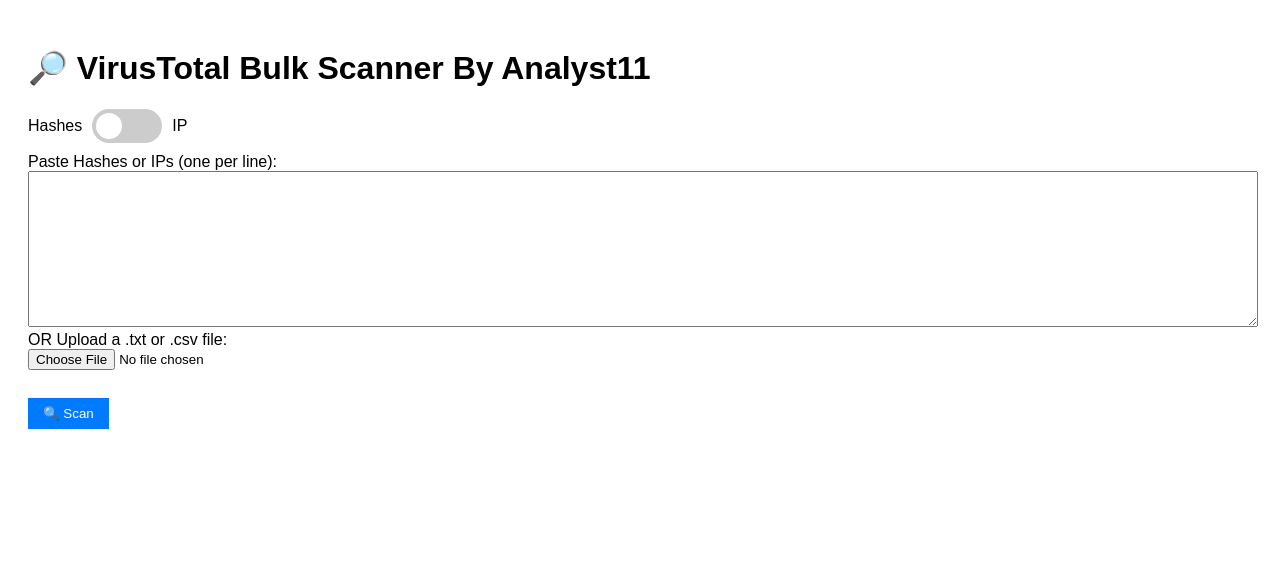
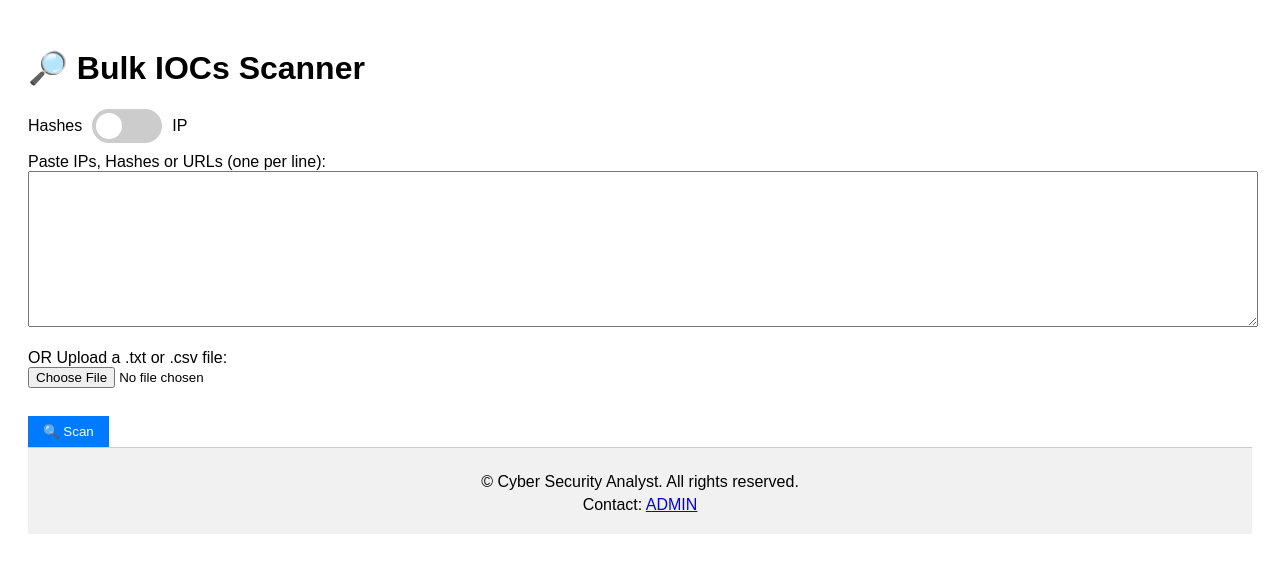
Before and after one commit to virustotalapikey7/vt-bulk-scanner, a Flask app: page / in a window 1280 px wide. Shown: the top 573 px of the page. Run offline with Flask 3, Linux system fonts and the light colour scheme.

Commit message:
Update index.html

```diff
--- a/templates/index.html
+++ b/templates/index.html
@@ -95,7 +95,7 @@
     </style>
 </head>
 <body>
-    <h1>🔎 VirusTotal Bulk Scanner By Analyst11</h1>
+    <h1>🔎 Bulk IOCs Scanner</h1>
     <form method="POST" action="/scan" enctype="multipart/form-data">
         <div class="switch-labels">
             <label>Hashes</label>
@@ -107,8 +107,10 @@
         </div>
         <input type="hidden" id="hiddenType" name="input_type" value="{{ input_type }}">
 
-        <label>Paste Hashes or IPs (one per line):</label><br>
+        <label>Paste IPs, Hashes or URLs (one per line):</label><br>
         <textarea name="input_data"></textarea><br>
+
+        <br>
 
         <label>OR Upload a .txt or .csv file:</label><br>
         <input type="file" name="file_input"><br><br>
@@ -121,7 +123,7 @@
 
         <label>
             <input type="checkbox" id="includeChart"> Include Chart
-        </label>
+        </label><br>
         <button class="btn" onclick="handleDownload(event)">⬇ Download Results</button>
         <br><br>
 
@@ -233,5 +235,14 @@
         });
     {% endif %}
     </script>
+
+<footer style="background-color: #f1f1f1; padding: 20px 0; text-align: center; font-family: Arial, sans-serif; border-top: 1px solid #ccc;">
+  <div>
+    <p style="margin: 5px 0;">&copy; Cyber Security Analyst. All rights reserved.</p>
+    Contact: <a href="mailto:virustotalapikey7@gmail.com">ADMIN</a>
+  </div>
+</footer>
+
+
 </body>
 </html>
```
